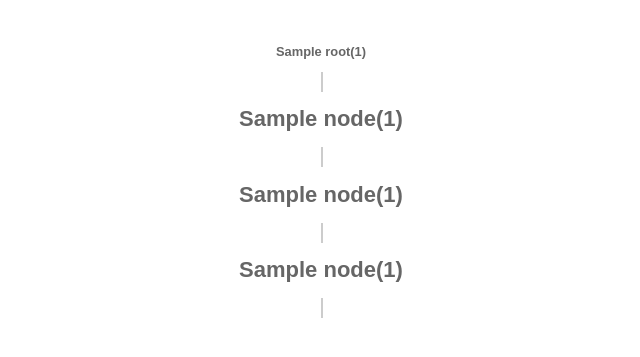
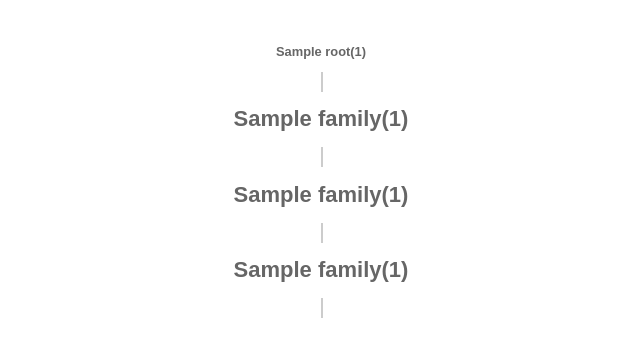
Before and after one commit to naeemnew21/tree, a Django app: template templates/naeem-edit.html in a window 1280 px wide. Shown: the part 213-570 px from the top of the page, without its empty margins (319-959 px from the left). Run offline with Django 4.2, Linux system fonts and the light colour scheme; the template is opened without the code that fills it: most values are stand-ins (such as "Sample title", 1, 10 or a date in 2020).

Commit message:
edit-naeem

```diff
--- a/templates/family.html
+++ b/templates/family.html
@@ -12,7 +12,7 @@
     </a>
     {% if node.person_set.all %}
         <ul id="branch-id-{{node.pk}}">
-        {%for ch in node.person_set.all %}
+        {%for ch in node.family_set.all %}
             {%with node=ch template_name="family.html" %}
                 {%include template_name%}
             {%endwith%}
--- a/templates/naeem-edit.html
+++ b/templates/naeem-edit.html
@@ -227,7 +227,7 @@
 
                 {% if root.person_set.all %}
                     <ul id="branch-id-{{root.pk}}">
-                    {%for node in root.person_set.all %}
+                    {%for node in root.family_set.all %}
                         {%include "family.html" %}
                     {%endfor%}
                     </ul>
--- a/templates/naeem.html
+++ b/templates/naeem.html
@@ -172,7 +172,7 @@
                     </div>
                 </a>
                 <ul>
-                {%for node in root.person_set.all %}
+                {%for node in root.family_set.all %}
                     {%include "family.html" %}
                 {%endfor%}
                 </ul>
```
